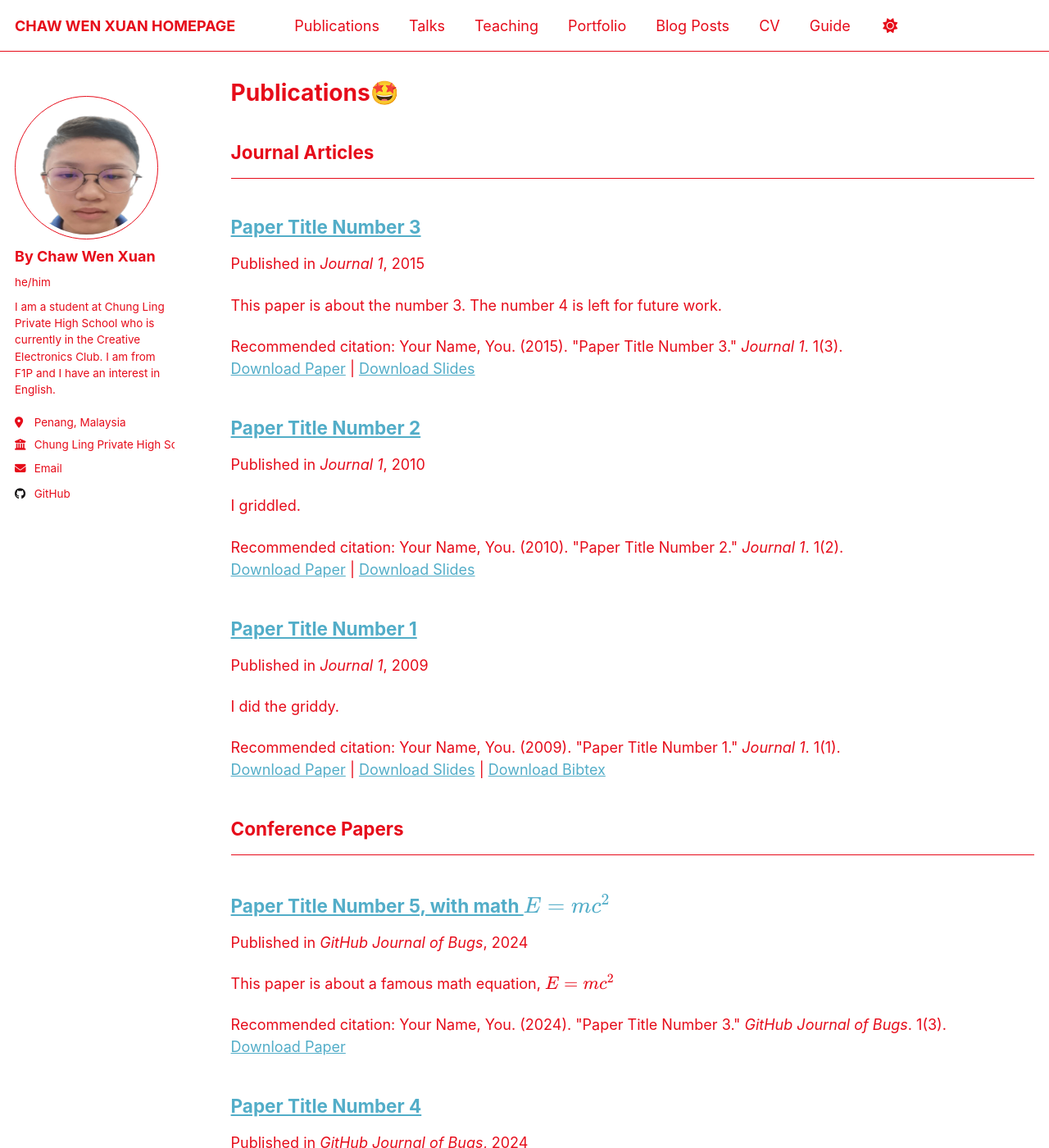
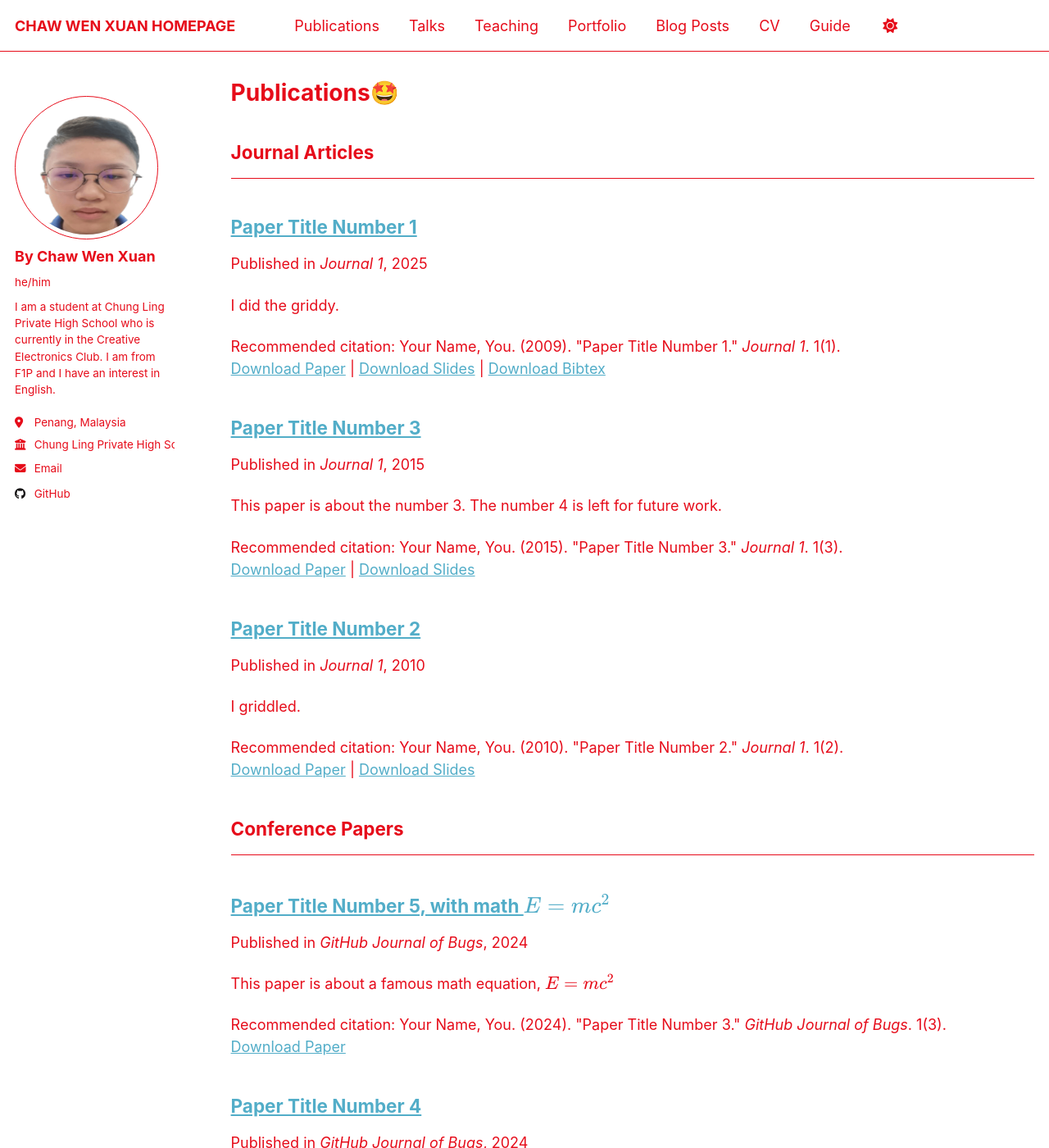
Before and after one commit to Vince4242/Vince4242.github.io, a Jekyll site: the page built from _pages/publications.html, in a window 1280 px wide and 1400 px high. Shown: the whole window at 82% size. Built offline with Jekyll 4.4.1, drawn with Linux system fonts in a browser that asks for light colours; a script that is not in the unit is left out.

Commit message:
update 2009-10-01-paper-title-number-1.md

```diff
--- a/_publications/2009-10-01-paper-title-number-1.md
+++ b/_publications/2009-10-01-paper-title-number-1.md
@@ -2,9 +2,9 @@
 title: "Paper Title Number 1"
 collection: publications
 category: manuscripts
-permalink: /publication/2009-10-01-paper-title-number-1
+permalink: /publication/2025-10-25-paper-title-number-1
 excerpt: 'I did the griddy.'
-date: 2009-10-01
+date: 2025-10-25
 venue: 'Journal 1'
 slidesurl: 'http://academicpages.github.io/files/slides1.pdf'
 paperurl: 'http://academicpages.github.io/files/paper1.pdf'
```
